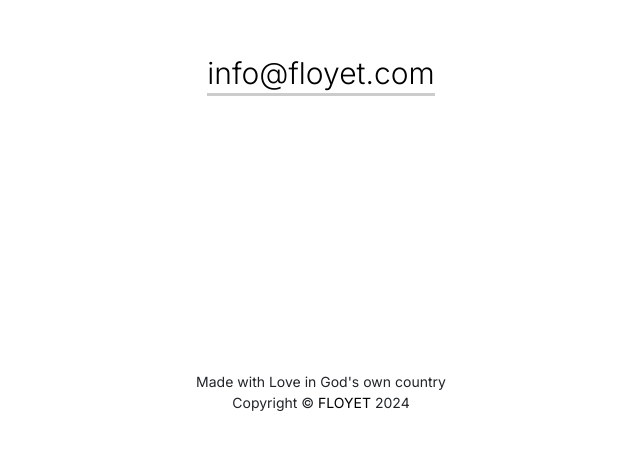
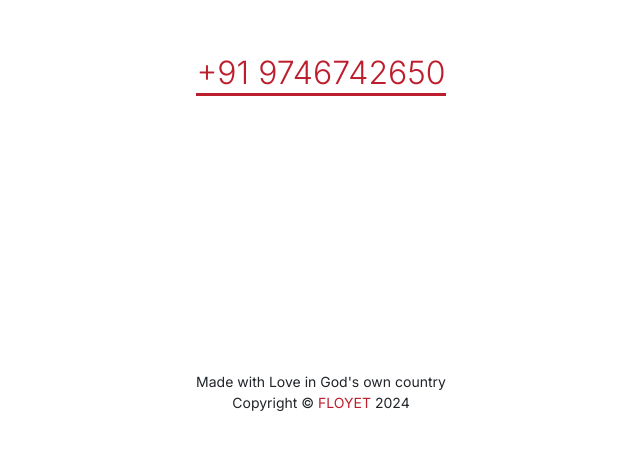
Before and after one commit to syamjayaraj/floyet-website, a Next.js app: page / in a window 1280 px wide. Shown: the part 1743-2193 px from the top of the page, without its empty margins (319-959 px from the left). Built offline with nearby package versions, Linux system fonts and the light colour scheme.

Commit message:
ContactLink component added

```diff
--- a/app/assets/css/globals.css
+++ b/app/assets/css/globals.css
@@ -1,6 +1,6 @@
 a {
   text-decoration: none;
-  color: #000;
+  color: #bd1e2d;
 }
 section#one {
   display: block;
@@ -74,28 +74,65 @@
 }
 
 section#three {
-  display: block;
+  display: flex;
   position: relative;
   width: 100%;
-  text-align: center;
+  justify-content: center;
   min-height: 500px;
   background-color: #fff;
   color: #000;
 }
 
-a#sayhi {
+#three a {
   position: relative;
   margin-top: 230px;
   left: auto;
   right: auto;
   padding: 0px;
   font-weight: 300;
-  font-size: 30px;
+  font-size: 2em;
   display: inline-block;
   text-align: center;
   line-height: 40px;
-  border-bottom: 3px solid #ccc;
+  border-bottom: 3px solid #bd1e2d;
 }
+
+@keyframes fadeInUp {
+  0% {
+    opacity: 0;
+    transform: translateY(20px);
+  }
+  100% {
+    opacity: 1;
+    transform: translateY(0);
+  }
+}
+
+@keyframes fadeOutUp {
+  0% {
+    opacity: 1;
+    transform: translateY(0);
+  }
+  100% {
+    opacity: 0;
+    transform: translateY(-20px);
+  }
+}
+
+#three a {
+  position: absolute; /* Position the links absolutely for overlap */
+  opacity: 0;
+  transition: opacity 1s, transform 1s;
+}
+
+#three a.show {
+  animation: fadeInUp 1s forwards;
+}
+
+#three a.hide {
+  animation: fadeOutUp 1s forwards;
+}
+
 .brand-container {
   margin-top: 4rem;
 }
--- a/app/layout.tsx
+++ b/app/layout.tsx
@@ -1,8 +1,8 @@
 import type { Metadata } from "next";
 import { Inter } from "next/font/google";
 import "bootstrap/dist/css/bootstrap.css";
+import "font-awesome/css/font-awesome.min.css";
 import "./assets/css/globals.css";
-import "font-awesome/css/font-awesome.min.css";
 import { GoogleAnalytics } from "@next/third-parties/google";
 
 const inter = Inter({ subsets: ["latin"] });
--- a/app/page.tsx
+++ b/app/page.tsx
@@ -1,3 +1,5 @@
+import ContactLinks from "@/components/ContactLinks";
+
 // get our fontawesome imports
 export default function Home() {
   return (
@@ -58,11 +60,7 @@
         </div>
       </section>
 
-      <section id="three">
-        <a href="mailto:info@floyet.com" id="sayhi">
-          info@floyet.com
-        </a>
-      </section>
+      <ContactLinks />
       <footer className="footer text-faded text-center py-5">
         <div className="container">
           {/* <div className="social-icons">
--- /dev/null
+++ b/components/ContactLinks.tsx
@@ -0,0 +1,47 @@
+"use client";
+import React, { useState, useEffect } from "react";
+
+const ContactLinks = () => {
+  const [visibleLink, setVisibleLink] = useState<any>(null);
+  const [prevLink, setPrevLink] = useState(null);
+  const links = [
+    { id: "email", href: "mailto:info@floyet.com", text: "info@floyet.com" },
+    { id: "phone", href: "tel:+919746742650", text: "+91 9746742650" },
+  ];
+
+  useEffect(() => {
+    const interval = setInterval(() => {
+      setPrevLink(visibleLink); // Set the previous link before updating the visible one
+      setVisibleLink((prev: any) => {
+        if (prev === null) return links[0].id;
+        const currentIndex = links.findIndex((link) => link.id === prev);
+        const nextIndex = (currentIndex + 1) % links.length;
+        return links[nextIndex].id;
+      });
+    }, 2000);
+
+    return () => clearInterval(interval);
+  }, [visibleLink, links]);
+
+  return (
+    <section id="three">
+      {links.map((link) => (
+        <a
+          key={link.id}
+          href={link.href}
+          className={
+            visibleLink === link.id
+              ? "show"
+              : prevLink === link.id
+              ? "hide"
+              : ""
+          }
+        >
+          {link.text}
+        </a>
+      ))}
+    </section>
+  );
+};
+
+export default ContactLinks;
```
